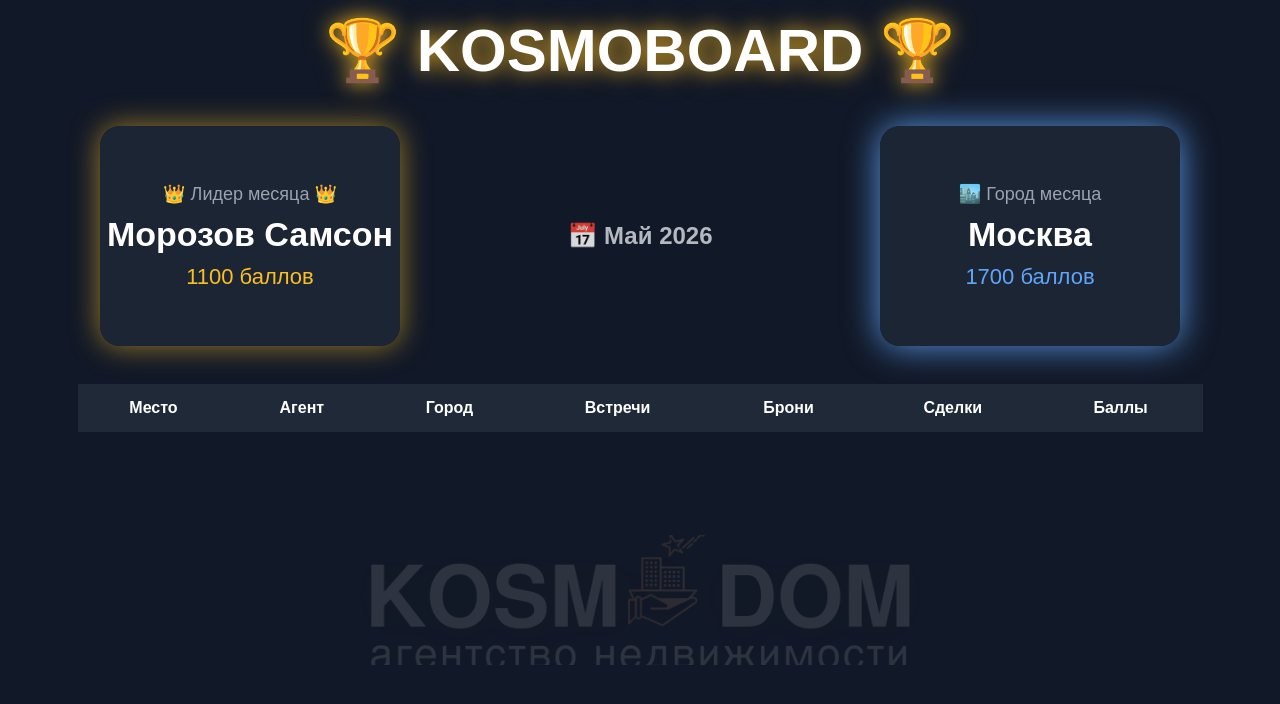
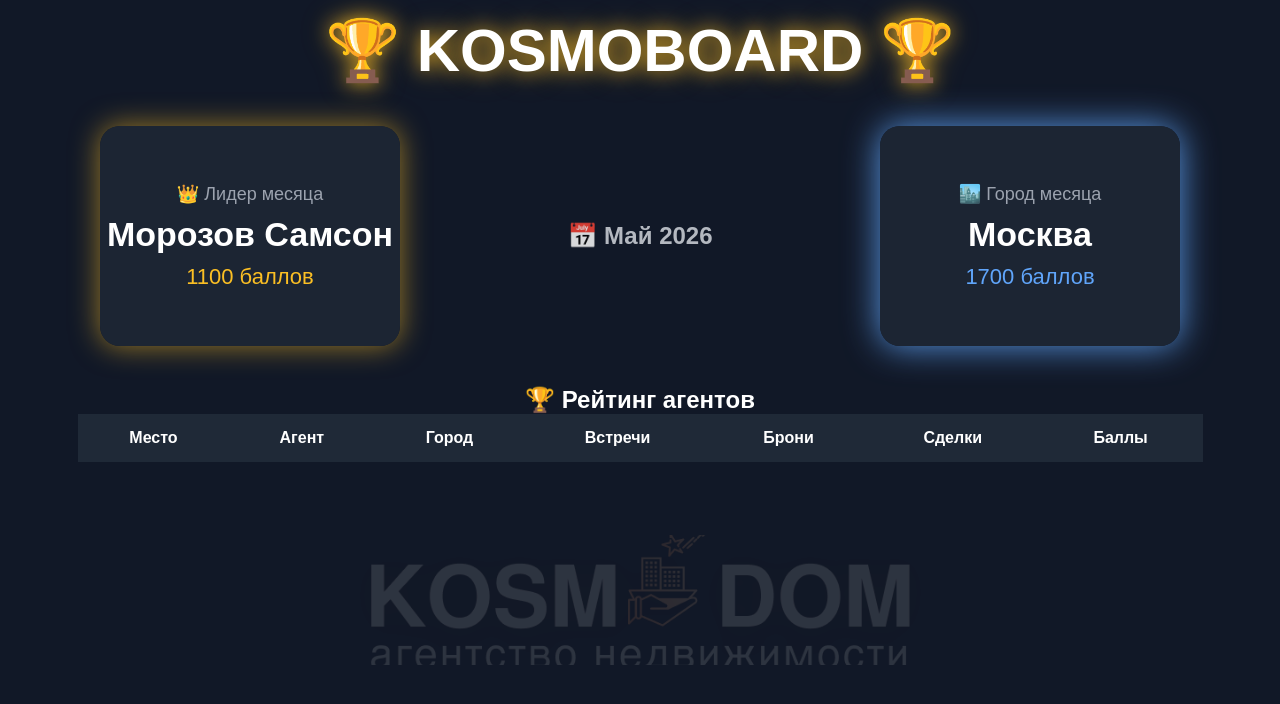
Before and after one commit to abelonenko36-ui/kb, a plain HTML site: page index.html in a window 1280 px wide. Drawn offline with Linux system fonts and the light colour scheme; no server answers.

Commit message:
Update index.html

```diff
--- a/index.html
+++ b/index.html
@@ -184,7 +184,7 @@
 }
   .leader-title{
     text-align:center;
-    margin:0 0 -30px 0;
+    margin:10px 0 5px 0;
 }
 
 table{
@@ -262,7 +262,7 @@
 <div class="cards">
 
 <div class="card leader-card">
-    <div class="title">👑 Лидер месяца 👑</div>
+    <div class="title">👑 Лидер месяца</div>
     <div class="value" id="leaderName">Морозов Самсон</div>
     <div style="margin-top:10px;color:#fbbf24;font-size:22px;">
         <div id="leaderPoints">1100 баллов</div>
```
